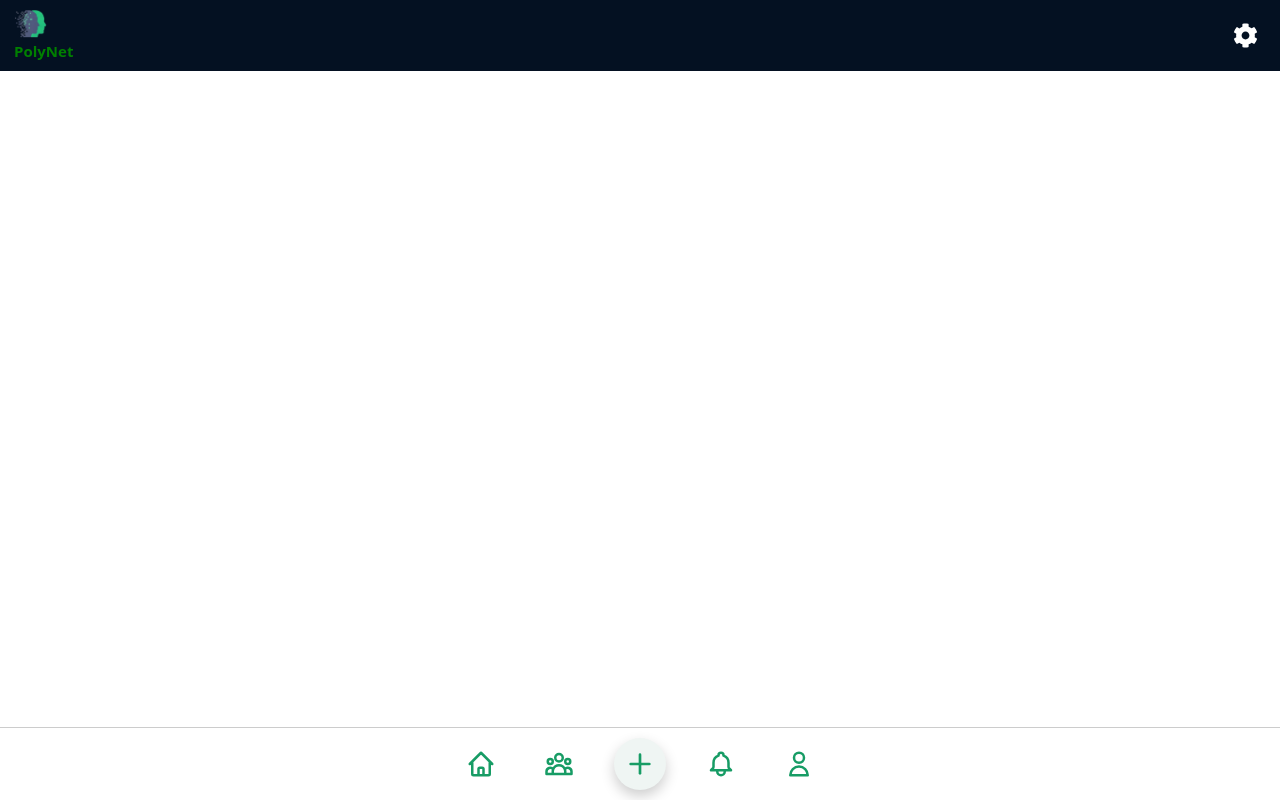
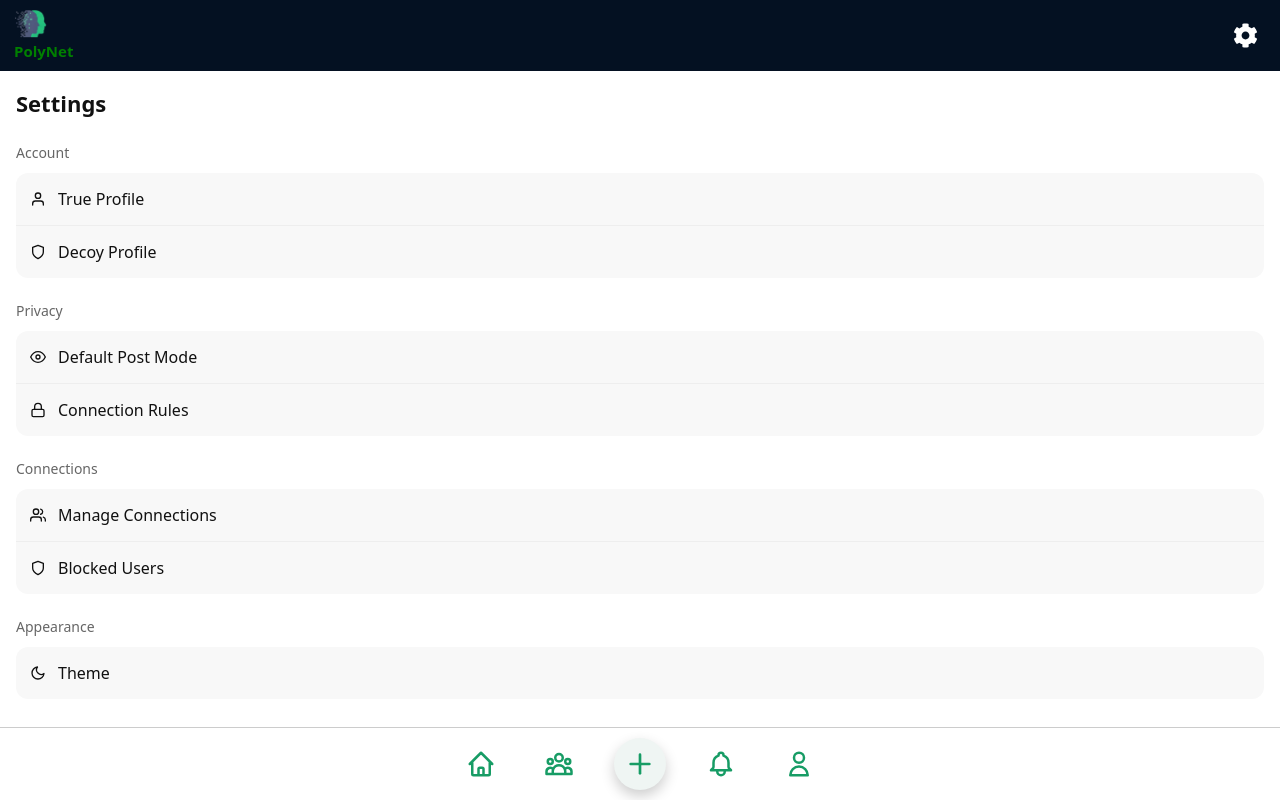
Before and after one commit to Sofiyat1/PolyNet, a React (Vite) app: page /settings in a window 1280 px wide. Built offline with nearby package versions, Linux system fonts and the light colour scheme.

Commit message:
Setting page added

```diff
--- /dev/null
+++ b/src/pages/Settings.css
@@ -0,0 +1,55 @@
+.settings-page {
+  padding: 16px;
+  display: flex;
+  flex-direction: column;
+  gap: 22px;
+  background: #fff;
+}
+
+.settings-title {
+  font-size: 22px;
+  font-weight: 600;
+}
+
+.settings-section {
+  display: flex;
+  flex-direction: column;
+  gap: 10px;
+}
+
+.settings-section h3 {
+  font-size: 14px;
+  color: #666;
+  font-weight: 500;
+}
+
+.settings-list {
+  display: flex;
+  flex-direction: column;
+  background: #f8f8f8;
+  border-radius: 12px;
+  overflow: hidden;
+}
+
+.settings-item {
+  display: flex;
+  align-items: center;
+  gap: 12px;
+
+  padding: 14px;
+  cursor: pointer;
+
+  border-bottom: 1px solid #eee;
+}
+
+.settings-item:last-child {
+  border-bottom: none;
+}
+
+.settings-item:hover {
+  background: #f0f0f0;
+}
+
+.logout {
+  color: #c00;
+}
--- a/src/pages/Settings.jsx
+++ b/src/pages/Settings.jsx
@@ -1,7 +1,100 @@
-function Settings (){
-    return (
-        <></>
-    )
+import {
+  FiUser,
+  FiShield,
+  FiEye,
+  FiUsers,
+  FiLock,
+  FiMoon,
+  FiLogOut,
+} from "react-icons/fi";
 
+import "./Settings.css";
+
+function Settings() {
+  return (
+    <div className="settings-page">
+
+      <h2 className="settings-title">Settings</h2>
+
+      {/* ACCOUNT */}
+      <section className="settings-section">
+        <h3>Account</h3>
+
+        <div className="settings-list">
+
+          <div className="settings-item">
+            <FiUser />
+            <span>True Profile</span>
+          </div>
+
+          <div className="settings-item">
+            <FiShield />
+            <span>Decoy Profile</span>
+          </div>
+
+        </div>
+      </section>
+
+      {/* PRIVACY */}
+      <section className="settings-section">
+        <h3>Privacy</h3>
+
+        <div className="settings-list">
+
+          <div className="settings-item">
+            <FiEye />
+            <span>Default Post Mode</span>
+          </div>
+
+          <div className="settings-item">
+            <FiLock />
+            <span>Connection Rules</span>
+          </div>
+
+        </div>
+      </section>
+
+      {/* CONNECTIONS */}
+      <section className="settings-section">
+        <h3>Connections</h3>
+
+        <div className="settings-list">
+
+          <div className="settings-item">
+            <FiUsers />
+            <span>Manage Connections</span>
+          </div>
+
+          <div className="settings-item">
+            <FiShield />
+            <span>Blocked Users</span>
+          </div>
+
+        </div>
+      </section>
+
+      {/* APPEARANCE */}
+      <section className="settings-section">
+        <h3>Appearance</h3>
+
+        <div className="settings-list">
+          <div className="settings-item">
+            <FiMoon />
+            <span>Theme</span>
+          </div>
+        </div>
+      </section>
+
+      {/* SESSION */}
+      <section className="settings-section danger">
+        <div className="settings-item logout">
+          <FiLogOut />
+          <span>Logout</span>
+        </div>
+      </section>
+
+    </div>
+  );
 }
-export default Settings
+
+export default Settings;
```
